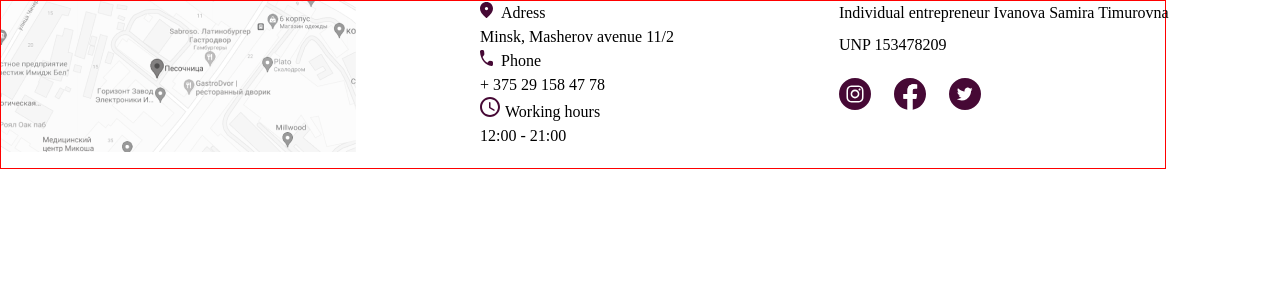
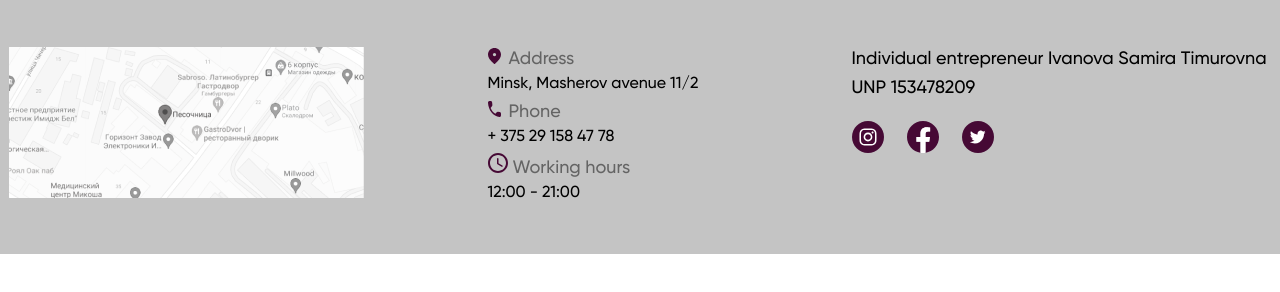
Before and after one commit to Tikkilip/Clothes, a plain HTML site: page index.html in a window 1280 px wide. Drawn offline with Linux system fonts and the light colour scheme.

Commit message:
footer_second

```diff
--- a/footer.css
+++ b/footer.css
@@ -1,18 +1,59 @@
+@font-face {
+  font-family: "Gilroy";
+  src: url(fonts/Gilroy-Medium.woff) format("woff");
+}
+
+body {
+  font-family: "Gilroy";
+}
+
+footer {
+  background-color: #c4c4c4;
+}
+
 .footer_container {
-  width: 1166px;
-  height: 169px;
+  padding: 47px 137px 48px 137px;
   display: grid;
-  border: 1px solid red;
-  grid-template-columns: 355px 235px 411px;
-  grid-template-rows: 151px 49px 47px;
+  grid-template-columns: 355px 240px 420px;
+  grid-template-rows: 1fr 1fr 1fr;
   grid-template-areas:
-    "map adress ip"
+    "map address ip"
     "map phone social"
     "map time .";
   grid-column-gap: 124px;
+  justify-content: center;
+}
+
+.map {
+  grid-area: map;
+  grid-column: 1;
+  grid-row: 1 / 5;
+  top: 0;
+}
+
+.address {
+  grid-area: address;
+}
+
+.phone {
+  grid-area: phone;
+}
+
+.time {
+  grid-area: time;
+}
+
+.ip {
+  grid-area: ip;
+  font-family: Gilroy;
+  font-style: normal;
+  font-weight: normal;
+  font-size: 18px;
+  line-height: 21px;
 }
 
 .icons_social {
+  grid-area: social;
   display: flex;
   margin-top: 21px;
 }
@@ -25,7 +66,7 @@
   margin-top: 8px;
 }
 
-.adress::before {
+.address::before {
   content: url(icons/point.svg);
   margin-right: 8px;
 }
@@ -39,3 +80,18 @@
   content: url(icons/clock.svg);
   margin-right: 5px;
 }
+
+.address,
+.phone,
+.time {
+  font-family: Gilroy;
+  font-style: normal;
+  font-weight: normal;
+  font-size: 18px;
+  line-height: 21px;
+}
+
+.info_color {
+  color: #646464;
+  margin-bottom: 3px;
+}
--- a/index.html
+++ b/index.html
@@ -16,18 +16,24 @@
 
     <footer>
         <div class="footer_container">
-            <div class="map">
-                <img src="map.png" alt="map">
+
+            <img src="../images/map.png" alt="map" class="map">
+
+            <div>
+                <p class="info_color address">Address</p> Minsk, Masherov avenue 11/2
+            </div>
+            <div>
+                <p class="info_color phone">Phone</p>+ 375 29 158 47 78
+            </div>
+            <div>
+                <p class="info_color time">Working hours</p>12:00 - 21:00
             </div>
 
-            <div class="contacts">
-                <div class="adress">Adress<br>Minsk, Masherov avenue 11/2</div>
-                <div class="phone">Phone<br>+ 375 29 158 47 78</div>
-                <div class="time">Working hours<br>12:00 - 21:00</div>
+            <div class="ip">
+                <p>Individual entrepreneur Ivanova Samira Timurovna</p>
+                <p class="unp">UNP 153478209</p>
             </div>
 
-            <div class="info">
-                <div class="info_ip"><p>Individual entrepreneur Ivanova Samira Timurovna</p><p class="unp">UNP 153478209</p></div>
             <div class="icons_social">
                 <svg width="32" height="32" viewBox="0 0 32 32" fill="none" xmlns="http://www.w3.org/2000/svg">
                     <path fill-rule="evenodd" clip-rule="evenodd"
@@ -57,7 +63,6 @@
                 </svg>
             </div>
         </div>
-        </div>
     </footer>
 </body>
 
--- a/main.css
+++ b/main.css
@@ -0,0 +1,45 @@
+/*Начало футера*/
+
+.footer_container {
+    width: 1166px;
+    height: 169px;
+    display: grid;
+    border: 1px solid red;
+    grid-template-columns: 355px 235px 411px;
+    grid-template-rows: 151px 49px 47px;
+    grid-template-areas:
+      "map adress ip"
+      "map phone social"
+      "map time .";
+    grid-column-gap: 124px;
+  }
+
+  .icons_social {
+    display: flex;
+    margin-top: 21px;
+  }
+
+  .icons_social > svg {
+    margin-right: 23px;
+  }
+
+  .unp {
+    margin-top: 8px;
+  }
+
+  .adress::before {
+    content: url(icons/point.svg);
+    margin-right: 8px;
+  }
+
+  .phone::before {
+    content: url(icons/phone.svg);
+    margin-right: 8px;
+  }
+
+  .time::before {
+    content: url(icons/clock.svg);
+    margin-right: 5px;
+  }
+
+  /*Конец футера*/
```
Also changed, not shown: fonts/Gilroy-Black.woff (added), fonts/Gilroy-Medium.woff (added), images/map.png (renamed from map.png). Lines whose indentation alone changed are shown as unchanged.
